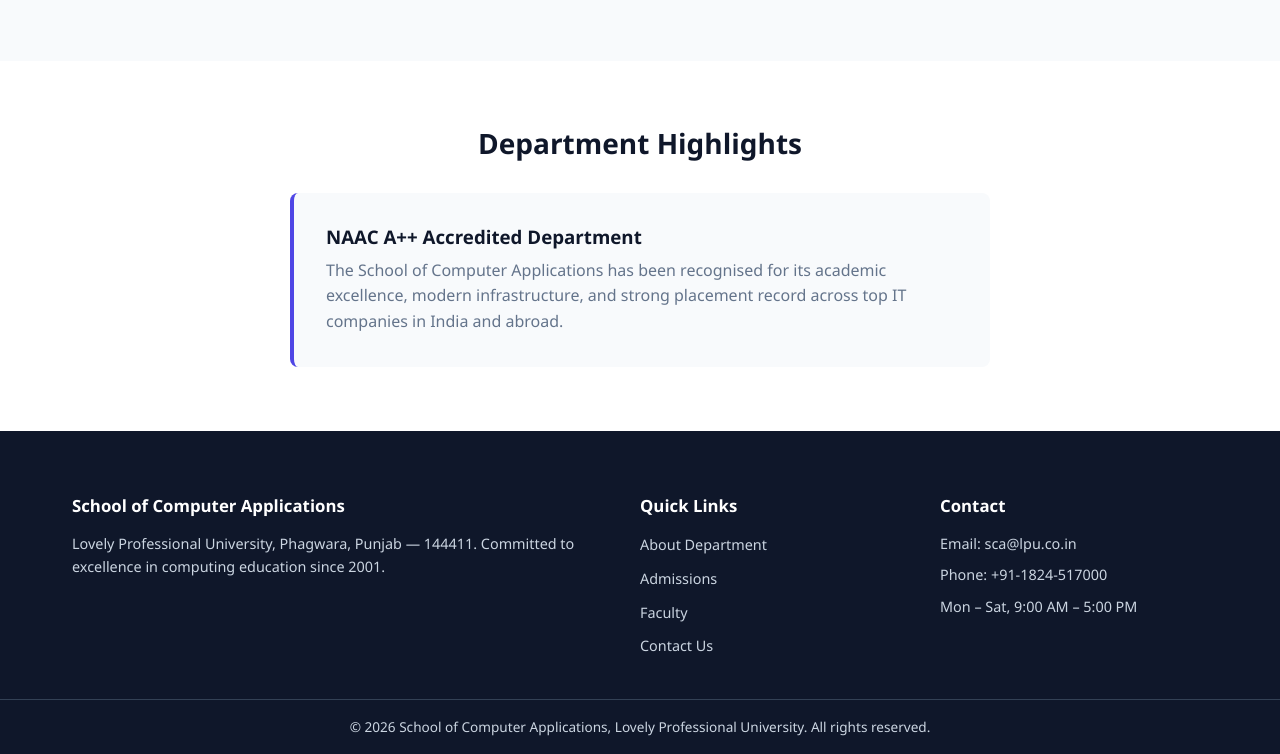
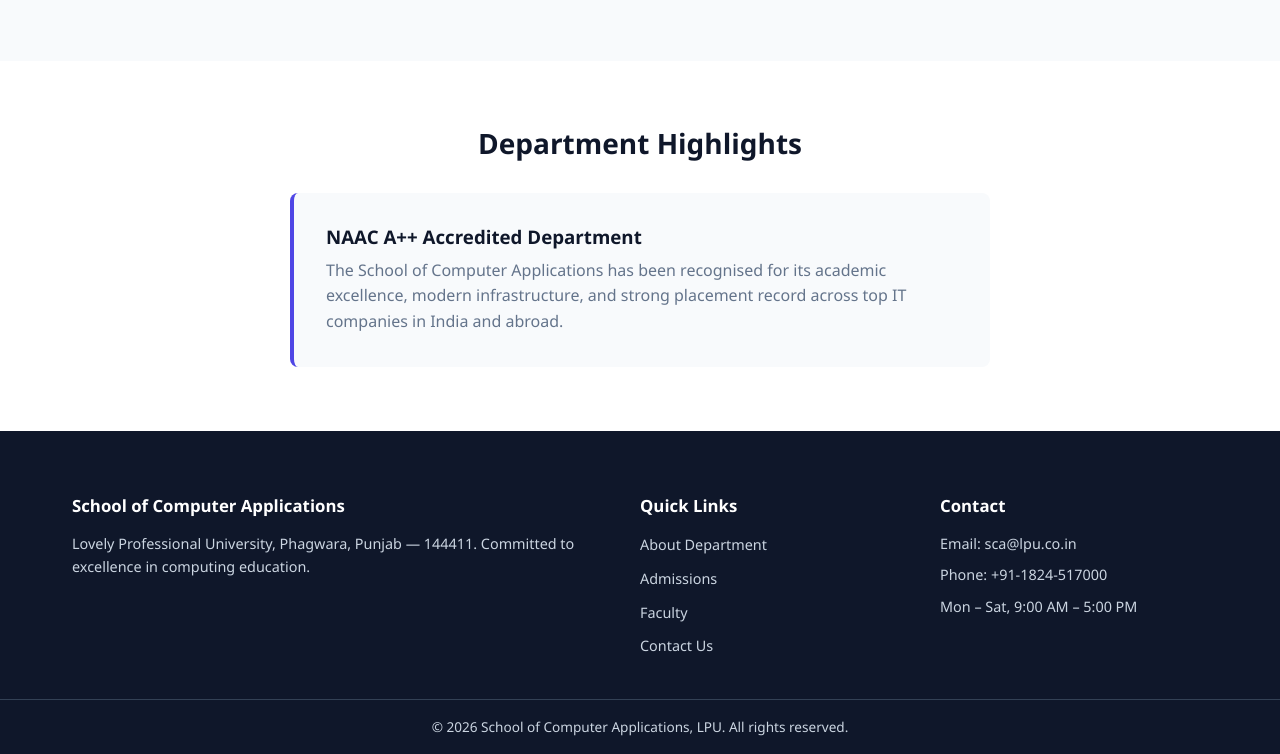
Before and after one commit to Sahib45-here/CollegeDeptWeb, a plain HTML site: page index.html in a window 1280 px wide. Shown: the part 670-1424 px from the top of the page. Drawn offline with Linux system fonts and the light colour scheme.

Commit message:
index now

```diff
--- a/index.html
+++ b/index.html
@@ -4,16 +4,13 @@
   <meta charset="UTF-8">
   <meta name="viewport" content="width=device-width, initial-scale=1.0">
   <title>Home | School of Computer Applications, LPU</title>
-  <meta name="description" content="Official website of the School of Computer Applications, Lovely Professional University.">
   <link rel="stylesheet" href="css/style.css">
 </head>
 <body>
 
-  <!-- ============ HEADER ============ -->
   <header class="site-header">
     <div class="container header-inner">
       <a href="index.html" class="brand">SCA | LPU</a>
-
       <nav class="main-nav">
         <ul>
           <li><a href="index.html" class="active">Home</a></li>
@@ -27,12 +24,10 @@
           <li><a href="contact.html">Contact</a></li>
         </ul>
       </nav>
-
       <button id="theme-toggle" class="theme-toggle" aria-label="Toggle dark mode">🌙</button>
     </div>
   </header>
 
-  <!-- ============ HERO ============ -->
   <section class="hero">
     <div class="container">
       <h1>Welcome to the School of Computer Applications</h1>
@@ -44,7 +39,6 @@
     </div>
   </section>
 
-  <!-- ============ STATS ============ -->
   <section class="stats">
     <div class="container">
       <div class="stats-grid">
@@ -68,7 +62,6 @@
     </div>
   </section>
 
-  <!-- ============ HIGHLIGHTS ============ -->
   <section class="highlights">
     <div class="container">
       <h2 class="section-title">Department Highlights</h2>
@@ -79,12 +72,11 @@
     </div>
   </section>
 
-  <!-- ============ FOOTER ============ -->
   <footer class="site-footer">
     <div class="container footer-grid">
       <div>
         <h3>School of Computer Applications</h3>
-        <p>Lovely Professional University, Phagwara, Punjab — 144411. Committed to excellence in computing education since 2001.</p>
+        <p>Lovely Professional University, Phagwara, Punjab — 144411. Committed to excellence in computing education.</p>
       </div>
       <div>
         <h3>Quick Links</h3>
@@ -103,7 +95,7 @@
       </div>
     </div>
     <div class="footer-bottom">
-      <p>© 2026 School of Computer Applications, Lovely Professional University. All rights reserved.</p>
+      <p>© 2026 School of Computer Applications, LPU. All rights reserved.</p>
     </div>
   </footer>
 
```
